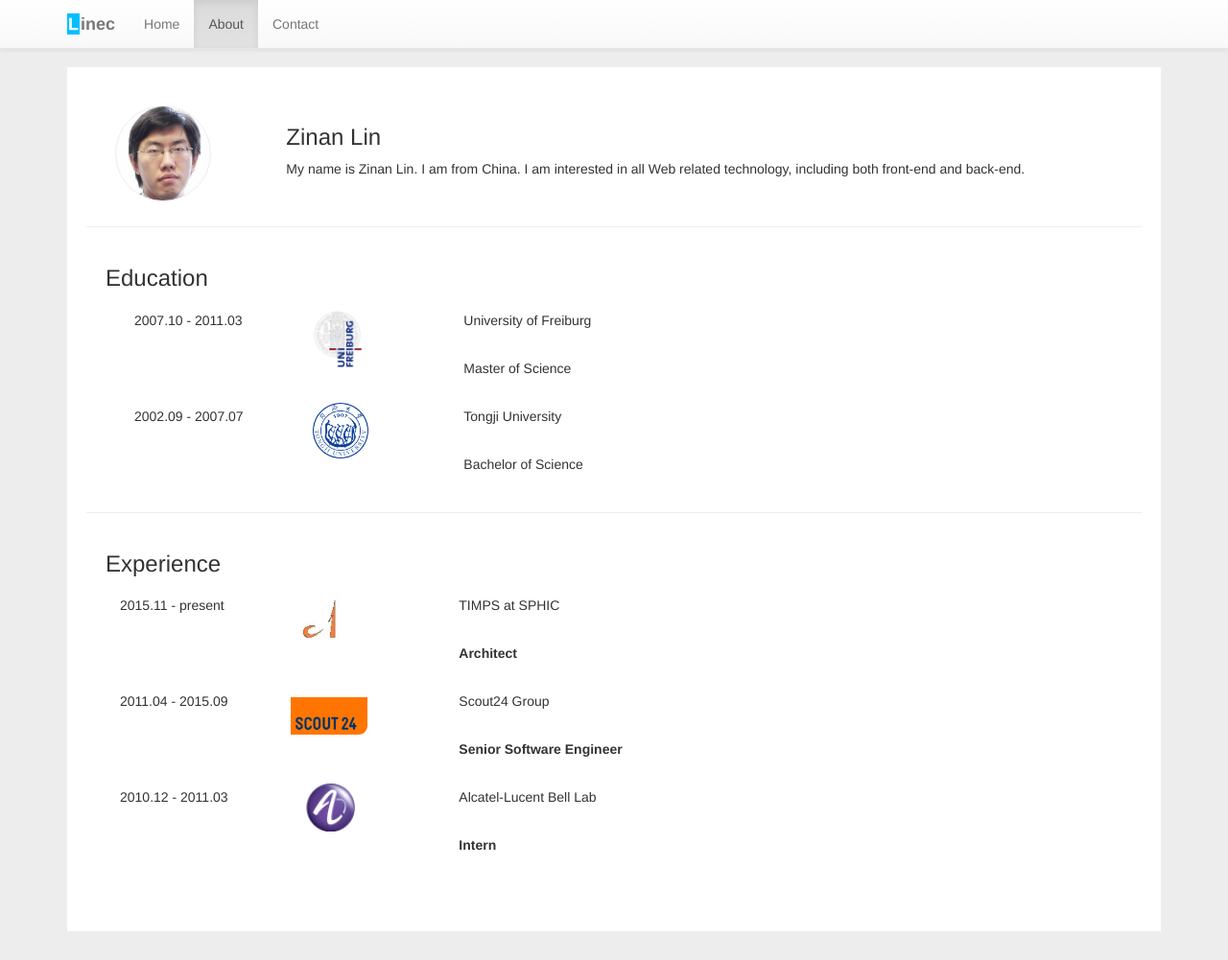
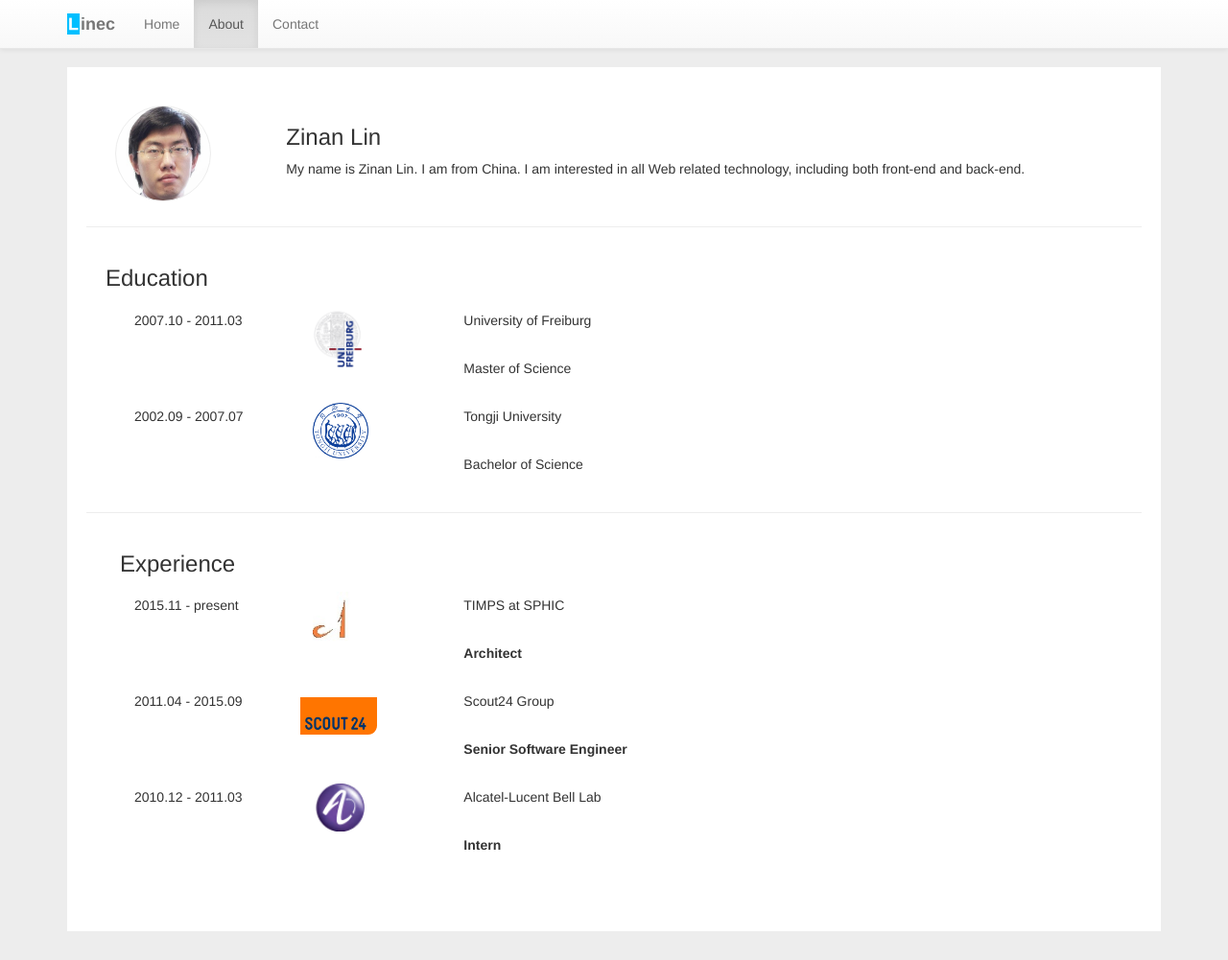
Before and after one commit to simonlzn/simonlzn.github.io, a Jekyll site: the page built from about.html, in a window 1280 px wide and 1001 px high. Shown: the whole window at 96% size. Built offline with Jekyll 4.4.1, drawn with Linux system fonts in a browser that asks for light colours.

Commit message:
layout change

```diff
--- a/about.html
+++ b/about.html
@@ -46,7 +46,10 @@
         </div>
     </div>
     <div class="col-lg-12 section">
+        <div class="col-lg-12">
         <h3>Experience</h3>
+            </div>
+        <div class="col-lg-12">
         <div class="col-lg-2 vertical-align">
             2015.11 - present
         </div>
@@ -57,7 +60,8 @@
             <p>TIMPS at SPHIC</p>
             <p><strong>Architect</strong></p>
         </div>
-
+</div>
+        <div class="col-lg-12">
         <div class="col-lg-2 vertical-align">
             2011.04 - 2015.09
         </div>
@@ -68,7 +72,8 @@
             <p>Scout24 Group</p>
             <p><strong>Senior Software Engineer</strong></p>
         </div>
-
+</div>
+        <div class="col-lg-12">
         <div class="col-lg-2 vertical-align">
             2010.12 - 2011.03
         </div>
@@ -80,6 +85,7 @@
             <p><strong>Intern</strong></p>
         </div>
     </div>
+        </div>
 </div>
 
 
```
